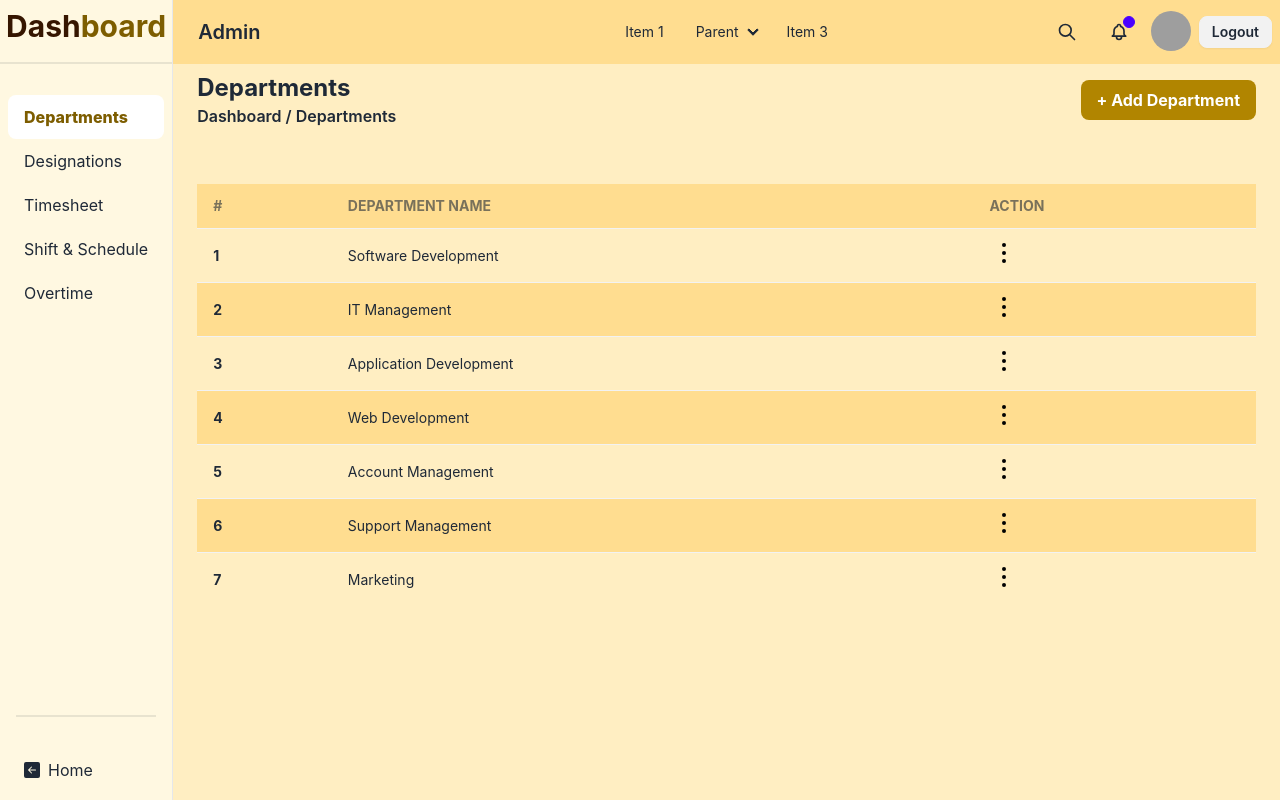
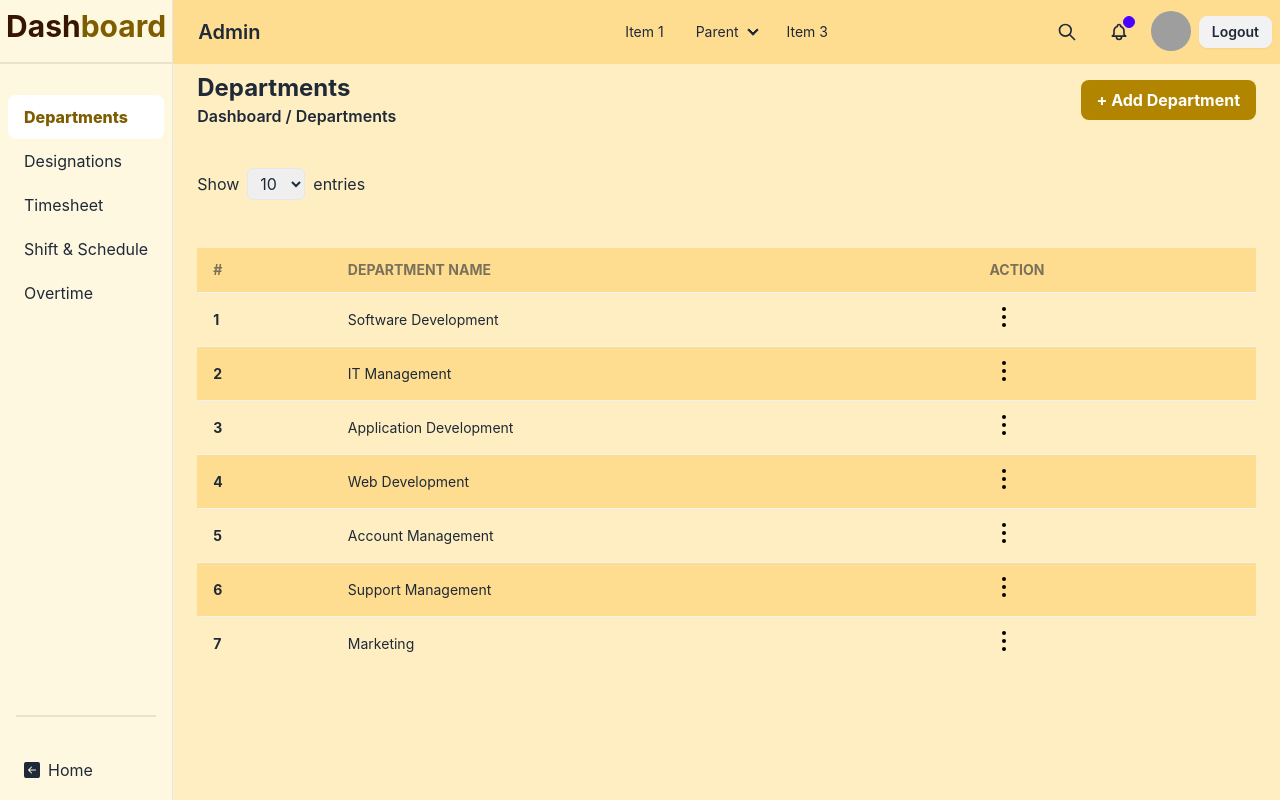
Before and after one commit to msasif2000/employee-management, a React (Vite) app: page /dashboard/departments in a window 1280 px wide. Built offline with nearby package versions, Linux system fonts and the light colour scheme; grey boxes are pictures that could not be loaded.

Commit message:
data selection done, department completed

```diff
--- /dev/null
+++ b/src/Components/DataNumber/DataNumber.jsx
@@ -0,0 +1,29 @@
+import { useState } from "react";
+
+const DataNumber = () => {
+    const [dataPerPage, setDataPerPage] = useState(10);
+
+    const handleDataChange = (e) => {
+        setDataPerPage(e.target.value);
+    };
+    return (
+        <div>
+            <div className="flex pt-8 items-center gap-2">
+                Show
+                <select
+                    id="dataPerPage"
+                    value={dataPerPage}
+                    onChange={handleDataChange}
+                    className="px-2 py-1 border rounded-md"
+                >
+                    <option value={10}>10</option>
+                    <option value={20}>20</option>
+                    <option value={30}>30</option>
+                </select>
+                entries
+            </div>
+        </div>
+    );
+};
+
+export default DataNumber;
--- a/src/Employee/Departments/Departments.jsx
+++ b/src/Employee/Departments/Departments.jsx
@@ -1,5 +1,6 @@
 import { useEffect, useState } from "react";
 import DashHeader from "../../Components/DashHeader/DashHeader";
+import DataNumber from "../../Components/DataNumber/DataNumber";
 
 const Departments = () => {
     const [isModalOpen, setIsModalOpen] = useState(false);
@@ -7,6 +8,7 @@ const Departments = () => {
     const [deleteModal, setDeleteModal] = useState(false);
     const [editDept, setEditDept] = useState('');
     const [depts, setDepts] = useState([]);
+
     const openModal = () => {
         setIsModalOpen(true);
     };
@@ -53,6 +55,9 @@ const Departments = () => {
                     </a>
                 </div>
             </div>
+
+            {/*data selection*/}
+            <DataNumber />
 
             {/* Add Department Modal */}
             {isModalOpen && (
```
